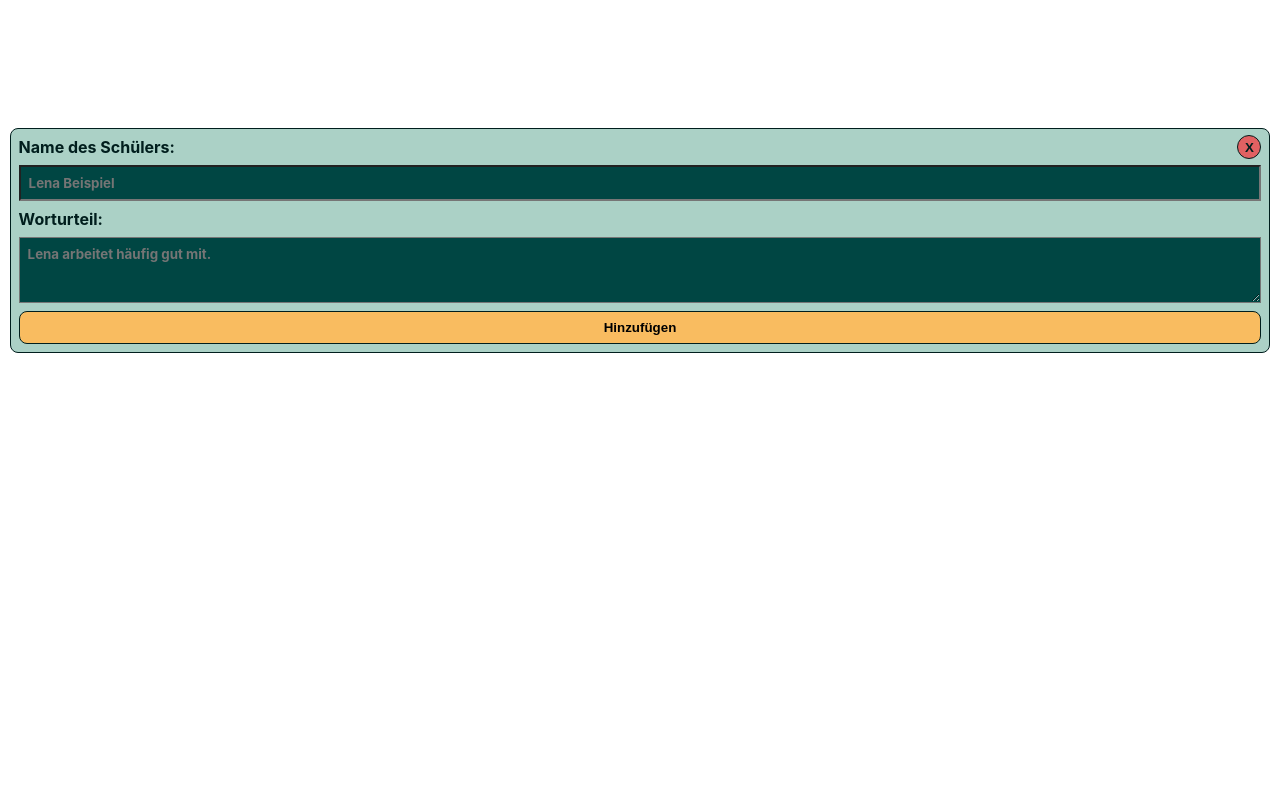
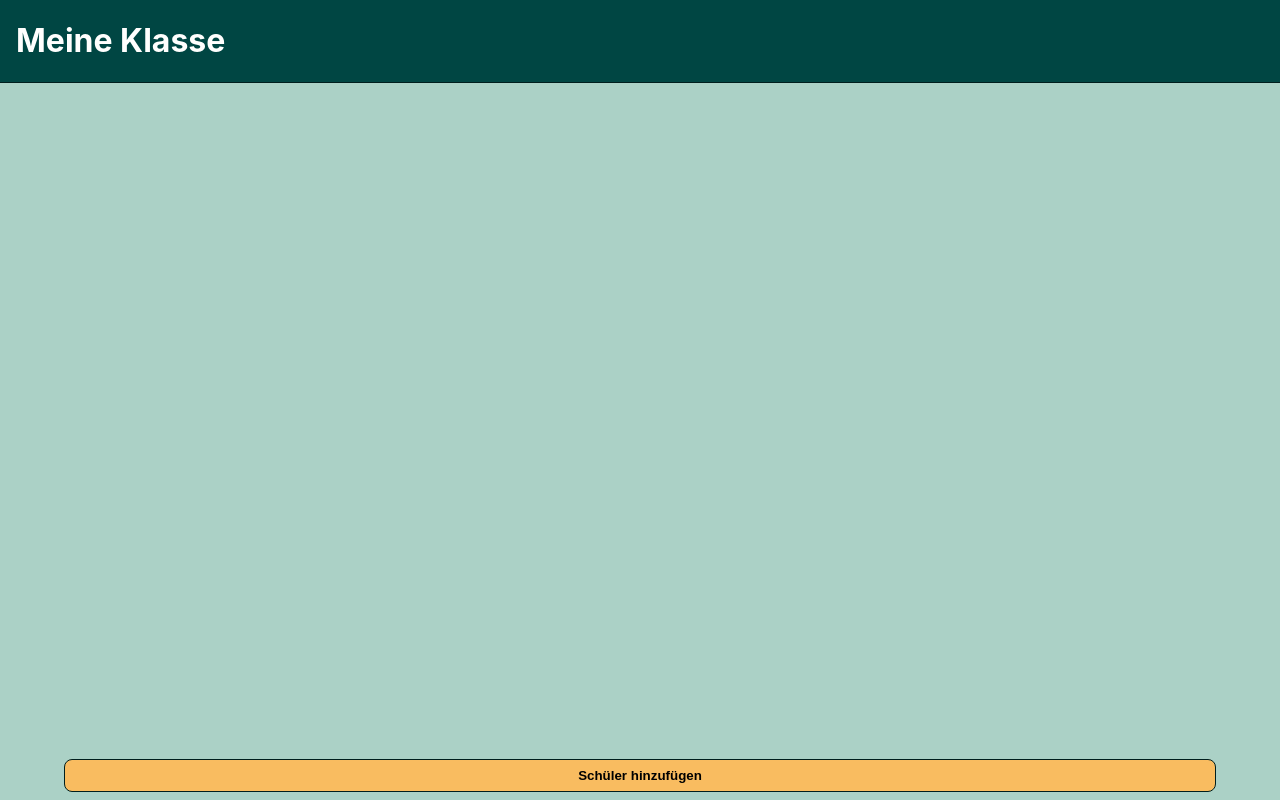
Before and after one commit to PReichetanz/capstone-project, a React (Vite) app: page / in a window 1280 px wide. Built offline with nearby package versions, Linux system fonts and the light colour scheme.

Commit message:
Update App.tsx
- Create displayState
- Add Container with grid for layout
- Add header and styling
- Make form rendering conditional from displayState via AddButton
- Add styling

```diff
--- a/src/app/App.tsx
+++ b/src/app/App.tsx
@@ -1,15 +1,17 @@
 import React, { useState } from 'react';
+import styled from 'styled-components';
 import Card from './components/Card/Card';
 import Form from './components/Form/Form';
+import Button from './components/Button/Button';
 
 type Pupil = {
   name: string;
   evaluations: string[];
 };
 
-function App(): JSX.Element {
+export default function App(): JSX.Element {
   const [pupils, setPupils] = useState<Pupil[]>([]);
-  console.log(pupils);
+  const [displayState, setDisplayState] = useState('');
 
   function findPupilByName(name: string) {
     return pupils.find((pupil) => pupil.name === name);
@@ -36,6 +38,7 @@ function App(): JSX.Element {
           evaluations: [pupil.evaluation],
         },
       ]);
+      setDisplayState('');
     }
   }
 
@@ -45,13 +48,20 @@ function App(): JSX.Element {
   }
 
   return (
-    <>
+    <Container>
+      <Header>
+        <h1>Meine Klasse</h1>
+      </Header>
+      <Main>
+        {displayState === 'showAddPupilForm' && (
           <Form
             nameLabel="Name des Schülers"
             evaluationLabel="Worturteil"
             onSubmit={handleFormSubmit}
             submitted={false}
+            onCancel={() => setDisplayState('')}
           />
+        )}
         {pupils.map((pupil, key) => (
           <Card
             pupil={pupil}
@@ -59,8 +69,39 @@ function App(): JSX.Element {
             deleteCard={deletePupil}
           />
         ))}
-    </>
+      </Main>
+      <AddButton onClick={() => setDisplayState('showAddPupilForm')}>
+        Schüler hinzufügen
+      </AddButton>
+    </Container>
   );
 }
 
-export default App;
+const AddButton = styled(Button)`
+  grid-row: 3 / 4;
+  margin-top: 0.5rem;
+`;
+
+const Header = styled.div`
+  grid-row: 1/ 2;
+  color: var(--color-text-white);
+  background: var(--color-background-dark);
+  padding-left: 1rem;
+  border-bottom: 1px solid var(--color-stroke);
+`;
+
+const Container = styled.div`
+  height: 100vh;
+  display: grid;
+  grid-template-columns: 1fr;
+  grid-template-rows: auto 1fr auto;
+  background: var(--color-background-light);
+  padding-bottom: 0.5rem;
+`;
+
+const Main = styled.main`
+  grid-row: 2 / 3;
+  height: auto;
+  overflow-y: auto;
+  padding: 0.5rem 0;
+`;
```
Lines whose indentation alone changed are shown as unchanged.
